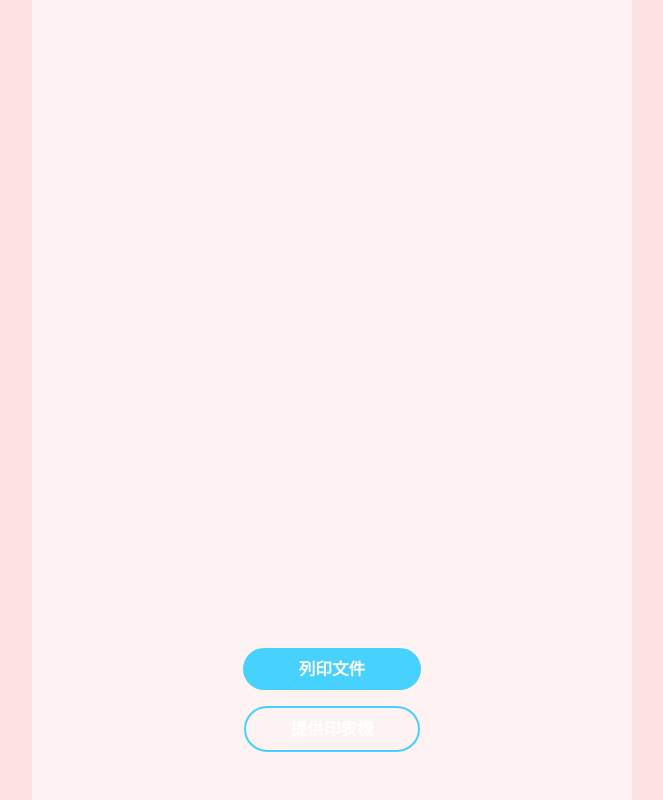
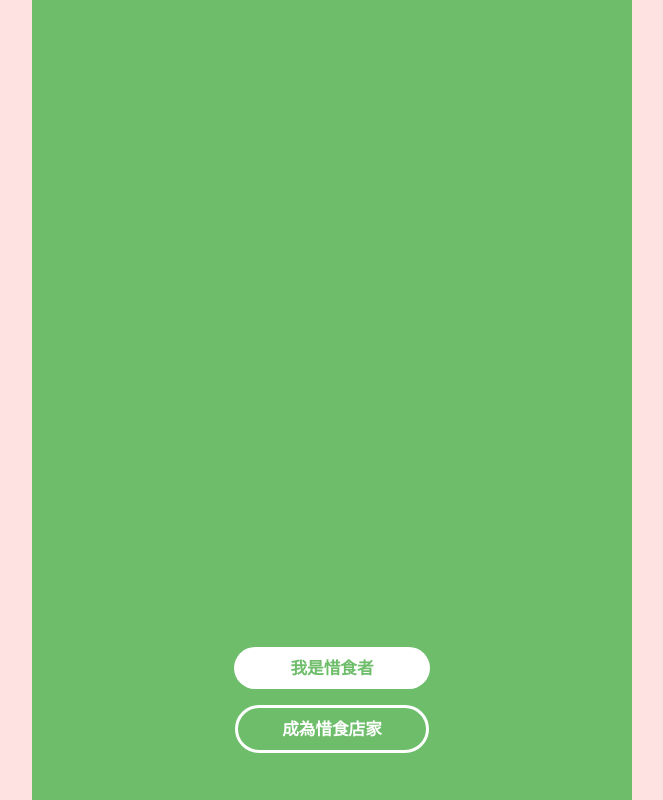
Before and after one commit to YeeDaniel/Surprice, a Nuxt app: page / in a window 1280 px wide. Shown: the whole page, without its empty margins (308-971 px from the left). Built offline with nearby package versions, Linux system fonts and the light colour scheme.

Commit message:
add: 刪除舊有按鈕，新增 UserButton 和 SellerButton 組件以改善頁面功能

```diff
--- a/components/PrintButton.vue
+++ /dev/null
@@ -1,15 +0,0 @@
-<template>
-  <button
-    class="brExp text-light-txt hover:bg-btn-touch bg-[#46D1FE] px-14 py-2 text-[3.804vw] font-bold tracking-[5%] text-white sm:text-[2.5vw] sm:leading-[3vw] lg:text-[1.6vw] lg:leading-[2.5vw] xl:text-[1.3vw] xl:leading-[2vw] 2xl:text-[1.1vw] 2xl:leading-[1.5vw]"
-  >
-    列印文件
-  </button>
-</template>
-
-<script setup></script>
-
-<style scoped>
-.brExp {
-  border-radius: 8.152vw;
-}
-</style>
--- a/components/ProvideButton.vue
+++ /dev/null
@@ -1,15 +0,0 @@
-<template>
-  <button
-    class="brExp text-light-txt hover:bg-btn-touch border-2 border-[#46D1FE] px-11 py-2 text-[3.804vw] font-bold tracking-[5%] text-[#46D1FE] sm:text-[2.5vw] sm:leading-[3vw] lg:text-[1.6vw] lg:leading-[2.5vw] xl:text-[1.3vw] xl:leading-[2vw] 2xl:text-[1.1vw] 2xl:leading-[1.5vw]"
-  >
-    提供印表機
-  </button>
-</template>
-
-<script setup></script>
-
-<style scoped>
-.brExp {
-  border-radius: 8.152vw;
-}
-</style>
--- /dev/null
+++ b/components/SellerButton.vue
@@ -0,0 +1,15 @@
+<template>
+  <button
+    class="brExp text-light-txt hover:bg-btn-touch border-[3px] border-light-txt px-11 py-2 text-[3.804vw] font-bold tracking-[5%] text-[#46D1FE] sm:text-[2.5vw] sm:leading-[3vw] lg:text-[1.6vw] lg:leading-[2.5vw] xl:text-[1.3vw] xl:leading-[2vw] 2xl:text-[1.1vw] 2xl:leading-[1.5vw]"
+  >
+    成為惜食店家
+  </button>
+</template>
+
+<script setup></script>
+
+<style scoped>
+.brExp {
+  border-radius: 8.152vw;
+}
+</style>
--- /dev/null
+++ b/components/UserButton.vue
@@ -0,0 +1,15 @@
+<template>
+  <button
+    class="brExp text-primary hover:bg-btn-touch bg-light-txt px-14 py-2 text-[3.804vw] font-bold tracking-[5%] sm:text-[2.5vw] sm:leading-[3vw] lg:text-[1.6vw] lg:leading-[2.5vw] xl:text-[1.3vw] xl:leading-[2vw] 2xl:text-[1.1vw] 2xl:leading-[1.5vw]"
+  >
+    我是惜食者
+  </button>
+</template>
+
+<script setup></script>
+
+<style scoped>
+.brExp {
+  border-radius: 8.152vw;
+}
+</style>
--- a/pages/index.vue
+++ b/pages/index.vue
@@ -1,14 +1,14 @@
 <template>
   <div class="flex items-center justify-center">
     <div
-      class="flex h-screen w-full flex-col items-center justify-center bg-red-50 sm:w-[400px] md:w-[500px] lg:w-[600px]"
+      class="flex h-screen w-full flex-col items-center justify-center bg-primary sm:w-[400px] md:w-[500px] lg:w-[600px]"
     >
       <div class="flex h-[75%] items-center justify-center">
         <!-- <img class="scale-50" src="/icon.png" alt="PrinterChain" /> -->
       </div>
       <div class="flex h-[25%] flex-col items-center justify-center">
-        <PrintButton @click="toPrintPage" class="my-2 cursor-pointer" />
-        <ProvideButton class="my-2 cursor-pointer" />
+        <UserButton @click="toPrintPage" class="my-2 cursor-pointer" />
+        <SellerButton class="my-2 cursor-pointer" />
       </div>
     </div>
   </div>
```
